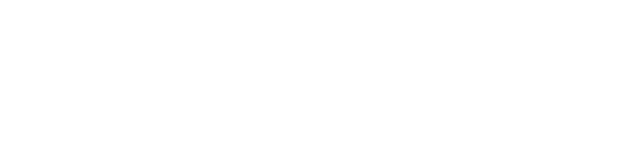
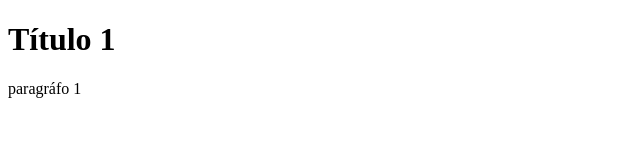
Before and after one commit to Gwymn/hydjn, a plain HTML site: page index.html in a window 1280 px wide. Shown: the whole page, without its empty margins (0-640 px from the left). Drawn offline with Linux system fonts and the light colour scheme.

Commit message:
Modified file

```diff
--- a/index.html
+++ b/index.html
@@ -9,6 +9,7 @@
     </title>
 </head>
 <body>
-
+    <h1>Título 1</h1>
+    <p>paragráfo 1</p>
 </body>
 </html>
```
